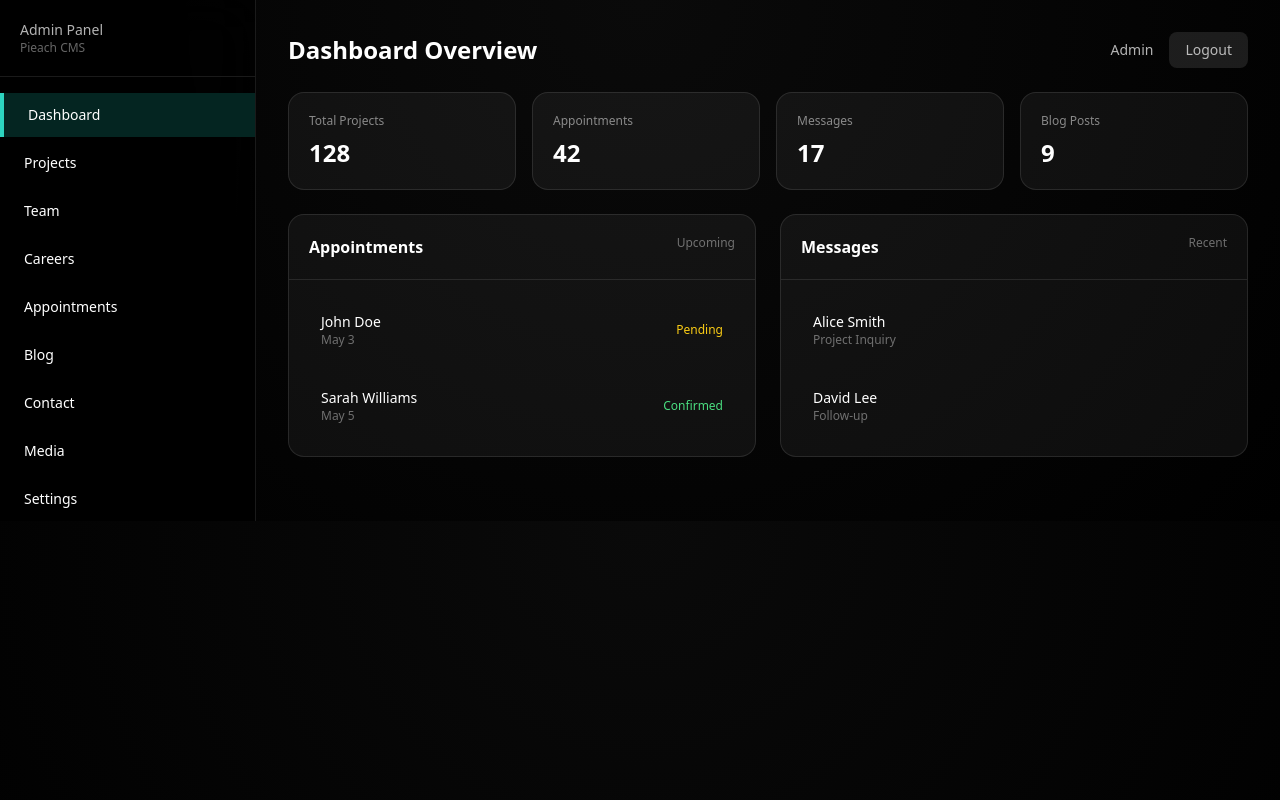
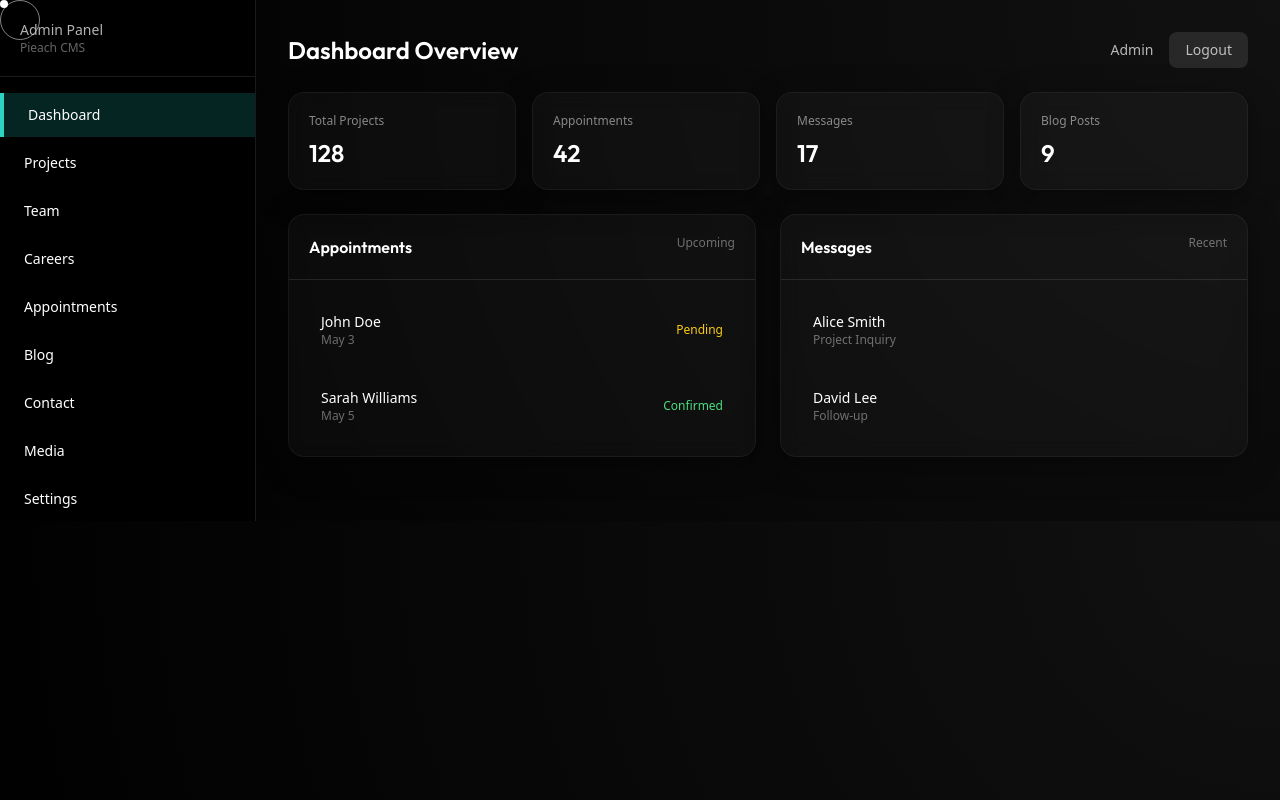
Before and after one commit to KingWahley/-pieacharchitecture2.0, a plain HTML site: page dashboard.html in a window 1280 px wide. Drawn offline with nearby package versions, Linux system fonts and the light colour scheme.

Commit message:
updated dashboard

```diff
--- a/dashboard.html
+++ b/dashboard.html
@@ -6,15 +6,74 @@
 <title>Modern Admin Dashboard</title>
 
 <script src="https://cdn.tailwindcss.com"></script>
+<script src="https://unpkg.com/@studio-freight/lenis@1.0.42/dist/lenis.min.js"></script>
 
 <style>
+  @import url('https://fonts.googleapis.com/css2?family=Inter:wght@300;400;500;600;700&family=Outfit:wght@300;400;500;600&display=swap');
+
+  :root {
+    --accent: #14b8a6; /* Teal */
+  }
+
   body {
-    background: radial-gradient(circle at top, #0a0a0a, #000000);
+    background: radial-gradient(circle at top right, #111, #000);
+    font-family: 'Inter', sans-serif;
+  }
+
+  h1, h2, h3, .font-heading {
+    font-family: 'Outfit', sans-serif;
+  }
+
+  /* Custom Cursor */
+  .cursor-dot {
+    width: 8px;
+    height: 8px;
+    background: white;
+    position: fixed;
+    border-radius: 50%;
+    pointer-events: none;
+    z-index: 9999;
+    transition: transform 0.1s;
+  }
+  .cursor-outline {
+    width: 40px;
+    height: 40px;
+    border: 1px solid rgba(255,255,255,0.5);
+    position: fixed;
+    border-radius: 50%;
+    pointer-events: none;
+    z-index: 9998;
+    transition: transform 0.15s cubic-bezier(0.23, 1, 0.32, 1);
+  }
+
+  /* Glassmorphism Refinement */
+  .glass-card {
+    background: rgba(255, 255, 255, 0.03);
+    backdrop-filter: blur(10px);
+    border: 1px solid rgba(255, 255, 255, 0.05);
+    box-shadow: 0 8px 32px 0 rgba(0, 0, 0, 0.37);
+  }
+
+  /* Smooth scroll container */
+  html.lenis {
+    height: auto;
+  }
+  .lenis.lenis-smooth {
+    scroll-behavior: auto;
+  }
+  .lenis.lenis-smooth [data-lenis-prevent] {
+    overscroll-behavior: contain;
+  }
+  .lenis.lenis-stopped {
+    overflow: hidden;
   }
 </style>
 </head>
 
 <body class="text-white font-sans overflow-x-hidden">
+
+<div class="cursor-dot"></div>
+<div class="cursor-outline"></div>
 
 <!-- MOBILE HEADER -->
 <header class="lg:hidden flex items-center justify-between p-4 border-b border-white/10 backdrop-blur-xl">
@@ -80,35 +139,35 @@
     </div>
 
     <!-- STATS -->
-    <div class="grid grid-cols-2 md:grid-cols-4 gap-4">
+    <div id="stats-container" class="grid grid-cols-2 md:grid-cols-4 gap-4">
 
-      <div class="p-5 rounded-2xl bg-white/5 border border-white/10 hover:scale-[1.03] transition">
-        <p class="text-xs text-white/50">Total Projects</p>
+      <div class="p-5 rounded-2xl glass-card hover:scale-[1.03] transition group">
+        <p class="text-xs text-white/50 group-hover:text-teal-400 transition">Total Projects</p>
         <h2 class="text-2xl font-bold mt-2">128</h2>
       </div>
 
-      <div class="p-5 rounded-2xl bg-white/5 border border-white/10 hover:scale-[1.03] transition">
-        <p class="text-xs text-white/50">Appointments</p>
+      <div class="p-5 rounded-2xl glass-card hover:scale-[1.03] transition group">
+        <p class="text-xs text-white/50 group-hover:text-teal-400 transition">Appointments</p>
         <h2 class="text-2xl font-bold mt-2">42</h2>
       </div>
 
-      <div class="p-5 rounded-2xl bg-white/5 border border-white/10 hover:scale-[1.03] transition">
-        <p class="text-xs text-white/50">Messages</p>
+      <div class="p-5 rounded-2xl glass-card hover:scale-[1.03] transition group">
+        <p class="text-xs text-white/50 group-hover:text-teal-400 transition">Messages</p>
         <h2 class="text-2xl font-bold mt-2">17</h2>
       </div>
 
-      <div class="p-5 rounded-2xl bg-white/5 border border-white/10 hover:scale-[1.03] transition">
-        <p class="text-xs text-white/50">Blog Posts</p>
+      <div class="p-5 rounded-2xl glass-card hover:scale-[1.03] transition group">
+        <p class="text-xs text-white/50 group-hover:text-teal-400 transition">Blog Posts</p>
         <h2 class="text-2xl font-bold mt-2">9</h2>
       </div>
 
     </div>
 
     <!-- CONTENT -->
-    <div class="grid grid-cols-1 lg:grid-cols-2 gap-6">
+    <div id="content-container" class="grid grid-cols-1 lg:grid-cols-2 gap-6">
 
       <!-- APPOINTMENTS -->
-      <div class="rounded-2xl bg-white/5 border border-white/10">
+      <div class="rounded-2xl glass-card">
 
         <div class="p-5 border-b border-white/10 flex justify-between">
           <h3 class="font-semibold">Appointments</h3>
@@ -117,7 +176,7 @@
 
         <div class="p-5 space-y-4 text-sm">
 
-          <div class="flex justify-between items-center p-3 hover:bg-white/5 rounded-lg">
+          <div class="flex justify-between items-center p-3 hover:bg-white/5 rounded-lg transition-colors cursor-pointer">
             <div>
               <p>John Doe</p>
               <p class="text-xs text-white/40">May 3</p>
@@ -125,7 +184,7 @@
             <span class="text-yellow-400 text-xs">Pending</span>
           </div>
 
-          <div class="flex justify-between items-center p-3 hover:bg-white/5 rounded-lg">
+          <div class="flex justify-between items-center p-3 hover:bg-white/5 rounded-lg transition-colors cursor-pointer">
             <div>
               <p>Sarah Williams</p>
               <p class="text-xs text-white/40">May 5</p>
@@ -137,7 +196,7 @@
       </div>
 
       <!-- MESSAGES -->
-      <div class="rounded-2xl bg-white/5 border border-white/10">
+      <div class="rounded-2xl glass-card">
 
         <div class="p-5 border-b border-white/10 flex justify-between">
           <h3 class="font-semibold">Messages</h3>
@@ -146,12 +205,12 @@
 
         <div class="p-5 space-y-4 text-sm">
 
-          <div class="p-3 hover:bg-white/5 rounded-lg">
+          <div class="p-3 hover:bg-white/5 rounded-lg transition-colors cursor-pointer">
             <p>Alice Smith</p>
             <p class="text-xs text-white/40">Project Inquiry</p>
           </div>
 
-          <div class="p-3 hover:bg-white/5 rounded-lg">
+          <div class="p-3 hover:bg-white/5 rounded-lg transition-colors cursor-pointer">
             <p>David Lee</p>
             <p class="text-xs text-white/40">Follow-up</p>
           </div>
@@ -166,6 +225,7 @@
 </div>
 
 <!-- JS -->
+<script src="https://cdnjs.cloudflare.com/ajax/libs/gsap/3.12.2/gsap.min.js"></script>
 <script>
   function toggleSidebar() {
     const sidebar = document.getElementById('sidebar');
@@ -174,7 +234,108 @@
     sidebar.classList.toggle('-translate-x-full');
     overlay.classList.toggle('hidden');
   }
+
+  // GSAP Animations
+  window.addEventListener('load', () => {
+    // Lenis Smooth Scroll (Safer)
+    try {
+      if (typeof Lenis !== 'undefined') {
+        const lenis = new Lenis();
+        function raf(time) {
+          lenis.raf(time);
+          requestAnimationFrame(raf);
+        }
+        requestAnimationFrame(raf);
+      }
+    } catch (e) {}
+
+    // Custom Cursor
+    const dot = document.querySelector('.cursor-dot');
+    const outline = document.querySelector('.cursor-outline');
+    if (dot && outline) {
+      window.addEventListener('mousemove', (e) => {
+        gsap.to(dot, { x: e.clientX, y: e.clientY, duration: 0.1 });
+        gsap.to(outline, { x: e.clientX - 16, y: e.clientY - 16, duration: 0.3 });
+      });
+    }
+
+    // Set initial state to avoid flash (or handle it via JS)
+    const stats = document.querySelectorAll("#stats-container > div");
+    const contentCards = document.querySelectorAll("#content-container > div");
+    const sidebar = document.querySelector("#sidebar");
+
+    // Animate everything in sequence without complex timeline offsets
+    const tl = gsap.timeline({ defaults: { ease: "power3.out", duration: 1 } });
+
+    // 1. Sidebar
+    if (sidebar && window.innerWidth >= 1024) {
+      tl.fromTo(sidebar,
+        { x: -260, autoAlpha: 0 },
+        { x: 0, autoAlpha: 1 }
+      );
+    }
+
+    // 2. Header
+    const headerSelector = window.innerWidth >= 1024 ? "main > div.lg\\:flex" : "header.lg\\:hidden";
+    const header = document.querySelector(headerSelector);
+    if (header) {
+      tl.fromTo(header,
+        { y: -20, autoAlpha: 0 },
+        { y: 0, autoAlpha: 1 },
+        "-=0.5"
+      );
+    }
+
+    // 3. Stats
+    if (stats.length) {
+      tl.fromTo(stats,
+        { y: 30, autoAlpha: 0 },
+        {
+          y: 0,
+          autoAlpha: 1,
+          stagger: 0.1,
+          onComplete: () => {
+            stats.forEach(card => {
+              const h2 = card.querySelector("h2");
+              if (h2) {
+                const targetVal = parseInt(h2.innerText);
+                if (!isNaN(targetVal)) {
+                  let count = { val: 0 };
+                  gsap.to(count, {
+                    val: targetVal,
+                    duration: 2,
+                    ease: "power2.out",
+                    onUpdate: () => h2.innerText = Math.floor(count.val)
+                  });
+                }
+              }
+            });
+          }
+        },
+        "-=0.5"
+      );
+    }
+
+    // 4. Content
+    if (contentCards.length) {
+      tl.fromTo(contentCards,
+        { y: 40, autoAlpha: 0 },
+        { y: 0, autoAlpha: 1, stagger: 0.2 },
+        "-=0.5"
+      );
+    }
+
+    // Interactive Hovers
+    document.querySelectorAll(".glass-card").forEach(card => {
+      card.addEventListener("mouseenter", () => gsap.to(card, { y: -5, backgroundColor: "rgba(255, 255, 255, 0.08)", duration: 0.3 }));
+      card.addEventListener("mouseleave", () => gsap.to(card, { y: 0, backgroundColor: "rgba(255, 255, 255, 0.03)", duration: 0.3 }));
+    });
+  });
 </script>
+
+
+
+
 
 </body>
 </html>
```
